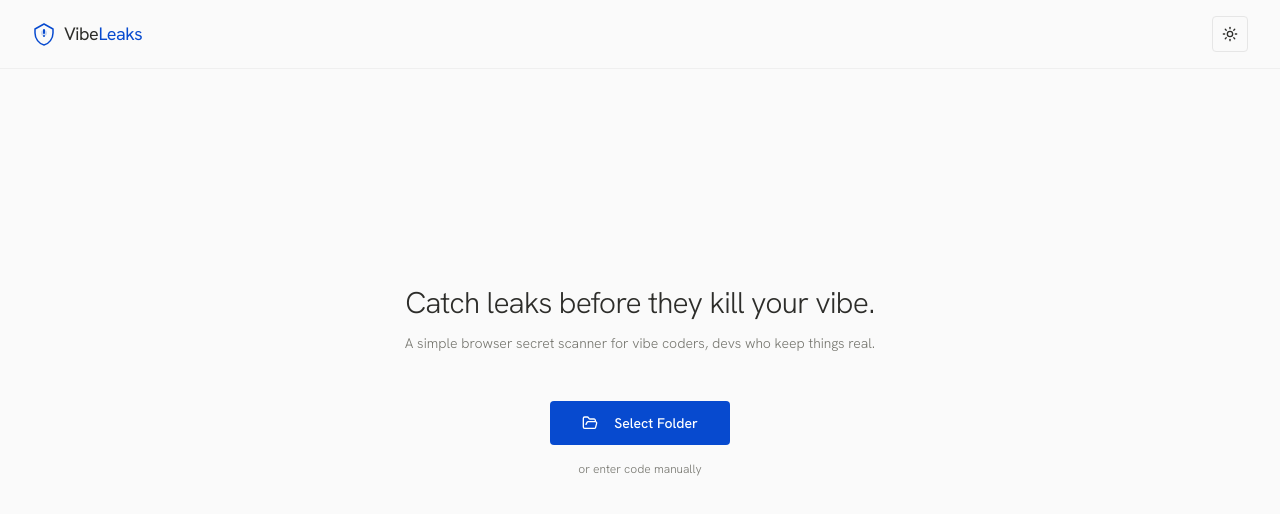
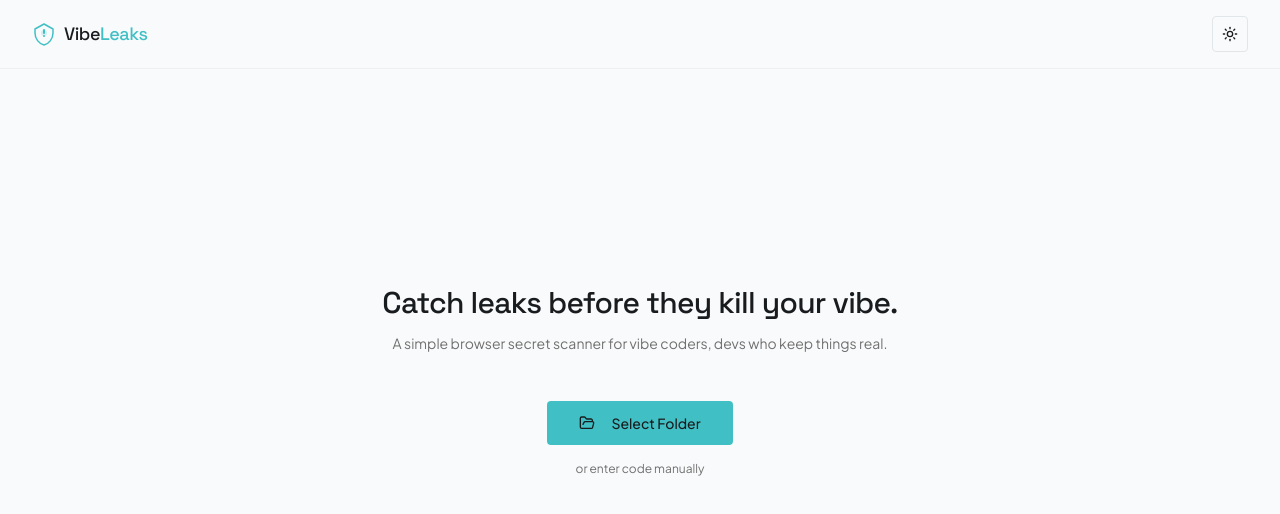
Before and after one commit to nithinworks/vibeleaks, a React (Vite) app: page / in a window 1280 px wide. Shown: the top 514 px of the page. Built offline with nearby package versions, Linux system fonts and the light colour scheme; the HTML template or start-up script is replaced by a standard one.

Commit message:
Update fonts and color palette

```diff
--- a/index.html
+++ b/index.html
@@ -8,7 +8,7 @@
     <meta name="author" content="VibeLeaks" />
     <link rel="preconnect" href="https://fonts.googleapis.com">
     <link rel="preconnect" href="https://fonts.gstatic.com" crossorigin>
-    <link href="https://fonts.googleapis.com/css2?family=Hanken+Grotesk:wght@300;400;500;600;700;800&display=swap" rel="stylesheet">
+    <link href="https://fonts.googleapis.com/css2?family=Space+Grotesk:wght@500;600&family=Plus+Jakarta+Sans:wght@400;500&display=swap" rel="stylesheet">
 
     <meta property="og:title" content="VibeLeaks - Client-Side Secret Scanner" />
     <meta property="og:description" content="Browser-based code secret scanner with TOML-configurable rules" />
--- a/src/index.css
+++ b/src/index.css
@@ -8,33 +8,33 @@ All colors MUST be HSL.
 
 @layer base {
   :root {
-    --background: 0 0% 98%;
-    --foreground: 60 3% 17%;
+    --background: 210 17% 98%;
+    --foreground: 210 11% 11%;
 
-    --card: 0 0% 100%;
-    --card-foreground: 60 3% 17%;
+    --card: 220 14% 96%;
+    --card-foreground: 210 11% 11%;
 
-    --popover: 0 0% 100%;
-    --popover-foreground: 60 3% 17%;
+    --popover: 220 14% 96%;
+    --popover-foreground: 210 11% 11%;
 
-    --primary: 220 93% 42%;
-    --primary-foreground: 0 0% 100%;
+    --primary: 182 53% 51%;
+    --primary-foreground: 210 11% 11%;
 
-    --secondary: 220 15% 92%;
-    --secondary-foreground: 60 3% 17%;
+    --secondary: 220 14% 96%;
+    --secondary-foreground: 210 11% 11%;
 
-    --muted: 0 0% 96%;
-    --muted-foreground: 60 3% 45%;
+    --muted: 220 14% 96%;
+    --muted-foreground: 0 0% 44%;
 
-    --accent: 220 93% 42%;
-    --accent-foreground: 0 0% 100%;
+    --accent: 0 100% 76%;
+    --accent-foreground: 210 11% 11%;
 
-    --destructive: 0 84.2% 60.2%;
-    --destructive-foreground: 0 0% 100%;
+    --destructive: 0 100% 76%;
+    --destructive-foreground: 210 11% 11%;
 
-    --border: 0 0% 90%;
-    --input: 0 0% 90%;
-    --ring: 220 93% 42%;
+    --border: 210 11% 90%;
+    --input: 210 11% 90%;
+    --ring: 182 53% 51%;
 
     --radius: 0.375rem;
 
@@ -56,33 +56,33 @@ All colors MUST be HSL.
   }
 
   .dark {
-    --background: 60 3% 12%;
-    --foreground: 0 0% 95%;
+    --background: 210 11% 11%;
+    --foreground: 210 17% 98%;
 
-    --card: 60 3% 15%;
-    --card-foreground: 0 0% 95%;
+    --card: 210 11% 15%;
+    --card-foreground: 210 17% 98%;
 
-    --popover: 60 3% 15%;
-    --popover-foreground: 0 0% 95%;
+    --popover: 210 11% 15%;
+    --popover-foreground: 210 17% 98%;
 
-    --primary: 220 93% 42%;
-    --primary-foreground: 0 0% 100%;
+    --primary: 182 53% 51%;
+    --primary-foreground: 210 11% 11%;
 
-    --secondary: 60 3% 20%;
-    --secondary-foreground: 0 0% 95%;
+    --secondary: 210 11% 18%;
+    --secondary-foreground: 210 17% 98%;
 
-    --muted: 60 3% 18%;
-    --muted-foreground: 0 0% 65%;
+    --muted: 210 11% 18%;
+    --muted-foreground: 0 0% 60%;
 
-    --accent: 220 93% 42%;
-    --accent-foreground: 0 0% 100%;
+    --accent: 0 100% 76%;
+    --accent-foreground: 210 11% 11%;
 
-    --destructive: 0 62.8% 50%;
-    --destructive-foreground: 0 0% 100%;
+    --destructive: 0 100% 76%;
+    --destructive-foreground: 210 11% 11%;
 
-    --border: 60 3% 22%;
-    --input: 60 3% 22%;
-    --ring: 220 93% 42%;
+    --border: 210 11% 22%;
+    --input: 210 11% 22%;
+    --ring: 182 53% 51%;
 
     --terminal-bg: 200 15% 8%;
     --terminal-text: 145 100% 70%;
--- a/src/pages/Index.tsx
+++ b/src/pages/Index.tsx
@@ -264,7 +264,7 @@ const Index = () => {
                   strokeLinecap="round"
                 />
               </svg>
-              <h1 className="text-lg font-normal tracking-tight">
+              <h1 className="text-lg font-display font-medium tracking-tight">
                 Vibe<span className="text-primary">Leaks</span>
               </h1>
             </div>
@@ -279,10 +279,10 @@ const Index = () => {
             <div className="flex flex-col items-center justify-center min-h-[calc(100vh-240px)] text-center">
               <div className="max-w-2xl mx-auto space-y-8">
                 <div className="space-y-3">
-                  <h2 className="text-3xl font-light tracking-tight">
+                  <h2 className="text-3xl font-display font-medium tracking-tight">
                     Catch leaks before they kill your vibe.
                   </h2>
-                  <p className="text-sm font-light text-muted-foreground max-w-lg mx-auto">
+                  <p className="text-sm text-muted-foreground max-w-lg mx-auto">
                     A simple browser secret scanner for vibe coders, devs who keep things real.
                   </p>
                 </div>
--- a/tailwind.config.ts
+++ b/tailwind.config.ts
@@ -14,9 +14,9 @@ export default {
     },
     extend: {
       fontFamily: {
-        sans: ['Hanken Grotesk', 'system-ui', 'sans-serif'],
-        mono: ['Hanken Grotesk', 'system-ui', 'sans-serif'],
-        display: ['Hanken Grotesk', 'system-ui', 'sans-serif'],
+        sans: ['Plus Jakarta Sans', 'system-ui', 'sans-serif'],
+        mono: ['Plus Jakarta Sans', 'system-ui', 'sans-serif'],
+        display: ['Space Grotesk', 'system-ui', 'sans-serif'],
       },
       colors: {
         border: "hsl(var(--border))",
```
